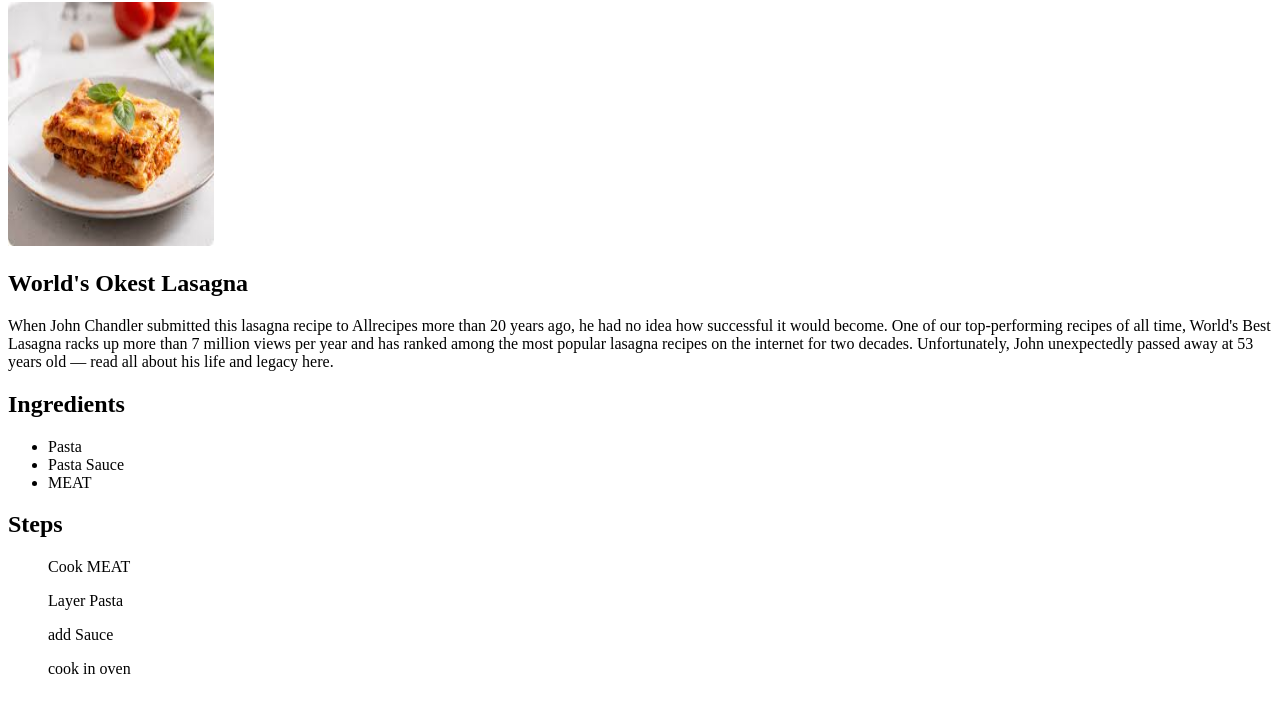
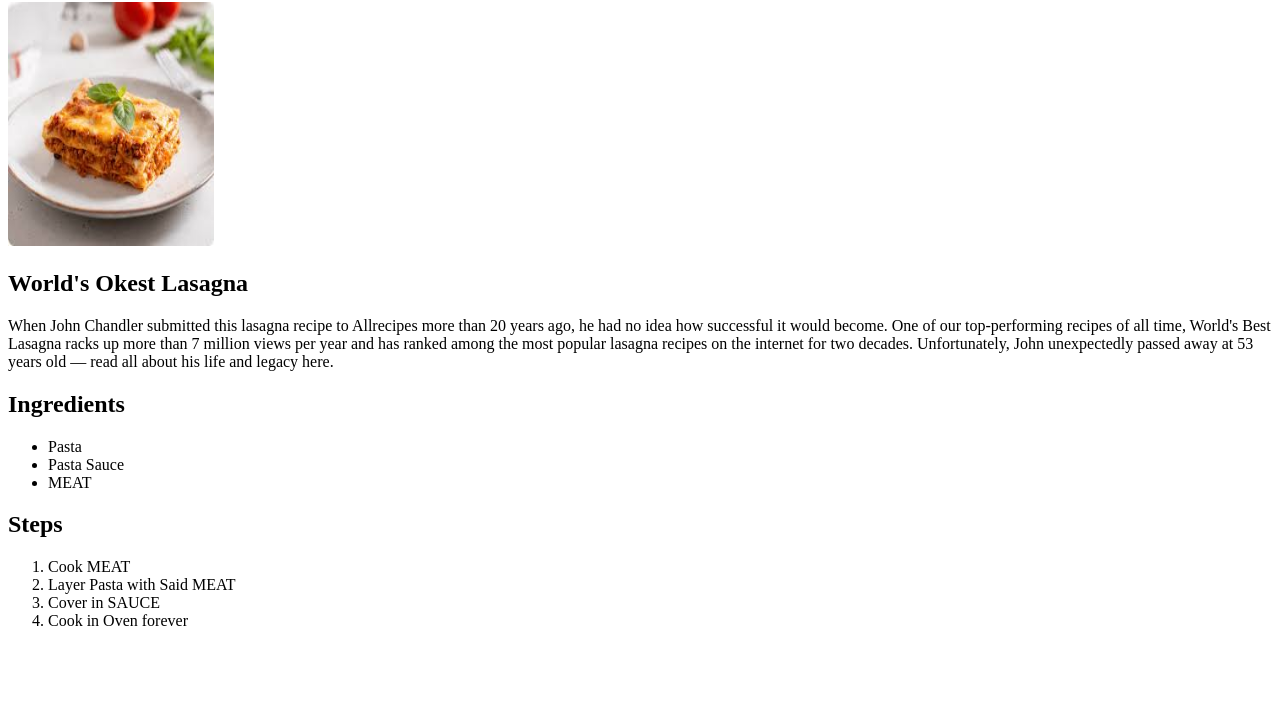
Before and after one commit to SunnyDaey/odin-recipes, a plain HTML site: page recipes/lasagna.html in a window 1280 px wide. Shown: the part 78-790 px from the top of the page. Drawn offline with Linux system fonts and the light colour scheme.

Commit message:
corrected List in Lasgana.html

```diff
--- a/recipes/lasagna.html
+++ b/recipes/lasagna.html
@@ -15,10 +15,12 @@
         <li>MEAT</li>
     </ul>
     <h2>Steps</h2>
-        <ol>Cook MEAT</ol>
-        <ol>Layer Pasta</ol>
-        <ol>add Sauce</ol>
-        <ol>cook in oven</ol>
+        <ol>
+            <li>Cook MEAT</li>
+            <li>Layer Pasta with Said MEAT</li>
+            <li>Cover in SAUCE</li>
+            <li>Cook in Oven forever</li>
+        </ol>
 
 </body>
 </html>
```
